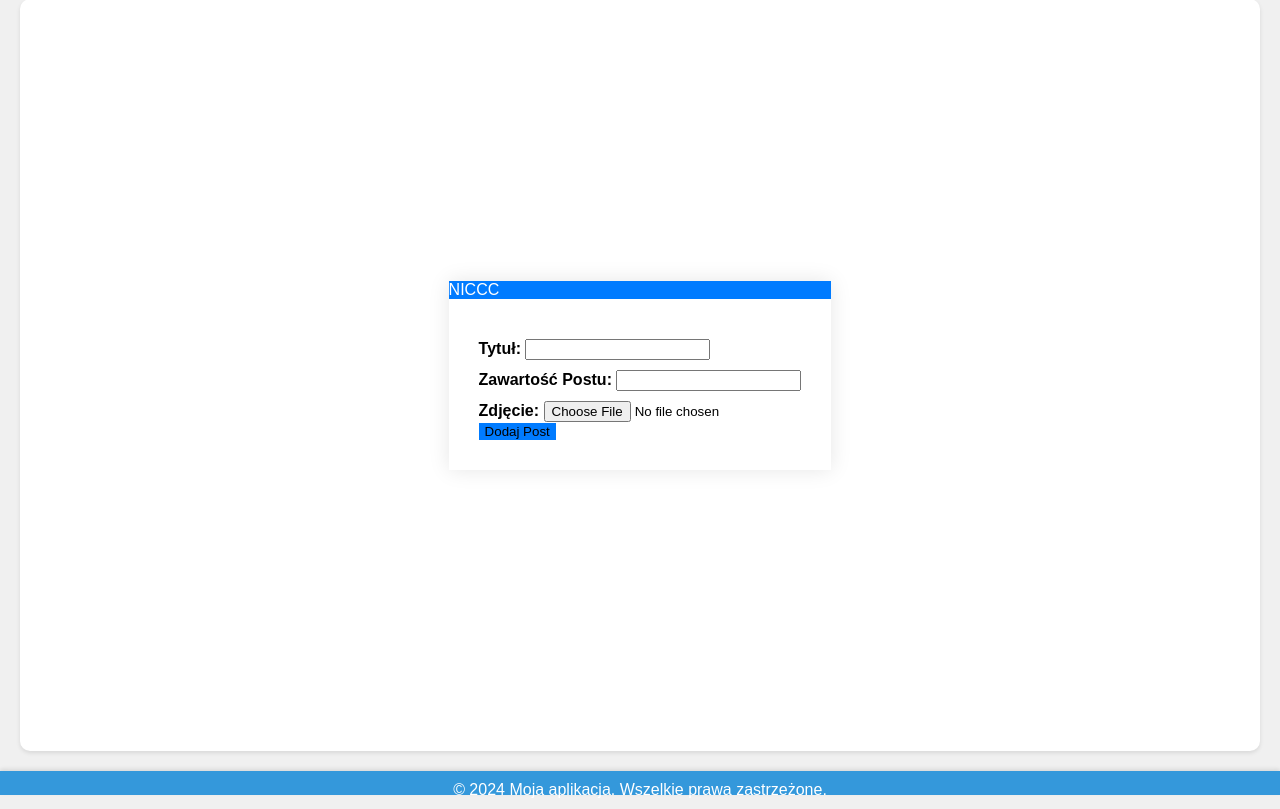
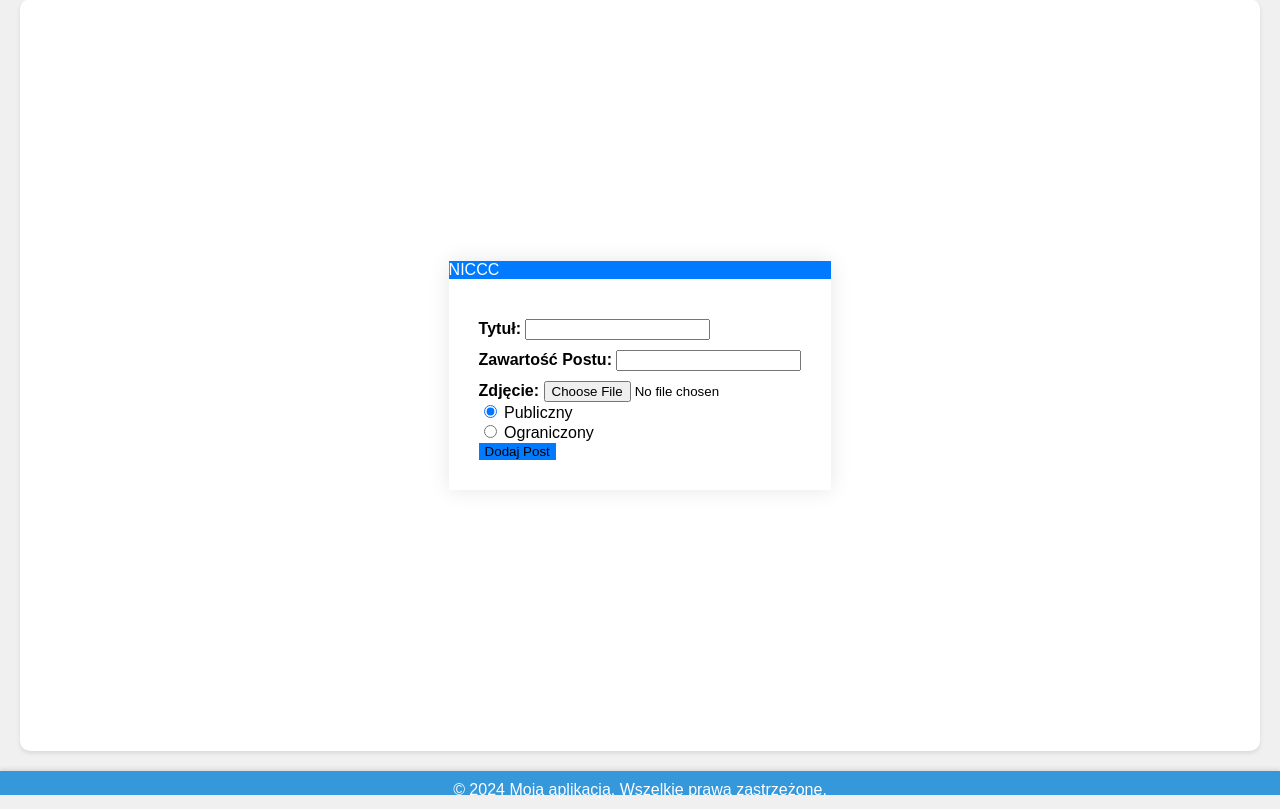
Before and after one commit to PiotrDabrowski232/Blog, a Django app: page /createpost/ in a window 1280 px wide. Shown: the part 85-894 px from the top of the page. Run offline with Django 5.2, Linux system fonts and the light colour scheme.

Commit message:
post publiczny/ograniczony

```diff
--- a/blog/blog/settings.py
+++ b/blog/blog/settings.py
@@ -130,7 +130,7 @@ STATIC_URL = 'static/'
 
 DEFAULT_AUTO_FIELD = 'django.db.models.BigAutoField'
 
-LOGIN_REDIRECT_URL = "/"
+LOGIN_REDIRECT_URL = "/posty/"
 LOGOUT_REDIRECT_URL = "/"
 
 MEDIA_URL = '/media/'
--- a/blog/mainapp/forms.py
+++ b/blog/mainapp/forms.py
@@ -17,13 +17,16 @@ class SignUpForm(UserCreationForm):
         fields = ('username', 'email', 'password1', 'password2')
 
 
+
 class CreatePostForm(forms.ModelForm):
-    title = forms.CharField(label='title', min_length=5, max_length=20)
-    description = forms.CharField(label='description', min_length=20, max_length=100)
+    title = forms.CharField(label='Tytuł', min_length=5, max_length=20)
+    description = forms.CharField(label='Treść', min_length=20, max_length=100)
+    dostep = forms.ChoiceField(label='Dostęp', choices=Post.DOSTEP_CHOICES)
 
     class Meta:
         model = Post
-        fields = ('title', 'description','image')
+        fields = ('title', 'description', 'image', 'dostep')
+
 
 class CreateCommentForm(forms.ModelForm):
     comment = forms.CharField(label='comment', widget=forms.Textarea(attrs={'rows': 4}))
--- a/blog/mainapp/models.py
+++ b/blog/mainapp/models.py
@@ -17,9 +17,13 @@ class Post(models.Model):
     tresc = models.TextField()
     data_utworzenia = models.DateTimeField(auto_now_add=True)
     autor = models.ForeignKey(User, on_delete=models.CASCADE)
-    dostep = models.CharField(max_length=20, choices=[('Publiczny', 'Publiczny'), ('Ograniczony', 'Ograniczony')])
-    haslo_dostepu = models.CharField(max_length=100, blank=True, null=True)
     image = models.ImageField(null=True, blank=True, upload_to="images/")
+    DOSTEP_CHOICES = (
+        ('Publiczny', 'Publiczny'),
+        ('Ograniczony', 'Ograniczony'),
+    )
+    dostep = models.CharField(max_length=20, choices=DOSTEP_CHOICES, default='Publiczny')
+
 
     def __str__(self):
         return self.tytul
--- a/blog/mainapp/templates/post/postForm.html
+++ b/blog/mainapp/templates/post/postForm.html
@@ -43,9 +43,20 @@
                 {% endif %}
             </div>
 
+            <div class="form-check">
+              <input type="radio" class="form-check-input" id="publiczny" name="dostep" value="Publiczny" checked>
+              <label class="form-check-label" for="publiczny">Publiczny</label>
+          </div>
+
+          <div class="form-check">
+              <input type="radio" class="form-check-input" id="ograniczony" name="dostep" value="Ograniczony">
+              <label class="form-check-label" for="ograniczony">Ograniczony</label>
+          </div>
+
+
             <button type="submit" class="btn btn-primary">Dodaj Post</button>
+        </form>
 
-          </form>
 
         </div>
       </div>
--- a/blog/mainapp/views.py
+++ b/blog/mainapp/views.py
@@ -10,8 +10,7 @@ from django.contrib.auth.decorators import login_required
 
 
 def index(request):
-    all_users = User.objects.all()
-    return render(request, "index.html", {"users":all_users})
+    return redirect('post_list')
 
 
 def signup(request):
@@ -38,21 +37,41 @@ def create_post_view(request):
     if request.method == 'POST':
         form = CreatePostForm(request.POST, request.FILES)
         if form.is_valid():
-           post = Post(
-               tytul = form.cleaned_data["title"],
-               tresc = form.cleaned_data["description"],
-               image = form.cleaned_data["image"],
-               autor = request.user
-           )
-           post.save()
+            # Uzyskujemy dane z formularza
+            tytul = form.cleaned_data['title']
+            tresc = form.cleaned_data['description']
+            image = form.cleaned_data['image']
+            dostep = form.cleaned_data['dostep']
+
+            # Tworzymy nowy obiekt Post i zapisujemy go
+            post = Post(
+                tytul=tytul,
+                tresc=tresc,
+                image=image,
+                dostep=dostep,
+                autor=request.user,
+            )
+            post.save()
     else:
         form = CreatePostForm()
     return render(request, './post/postForm.html', {'form': form})
 
 
+from django.shortcuts import render, redirect, get_object_or_404
+from django.contrib.auth.decorators import login_required
+from .models import Post
+from .forms import CreatePostForm, CreateCommentForm
+
+def index(request):
+    return redirect('post_list')
+
 def post_list(request):
-    posts = Post.objects.all()
+    if request.user.is_authenticated:
+        posts = Post.objects.all()
+    else:
+        posts = Post.objects.filter(dostep='Publiczny')
     return render(request, './post/post_list.html', {'posts': posts})
+
 
 
 
```
Also changed, not shown: blog/db.sqlite3, blog/mainapp/migrations/0002_remove_post_haslo_dostepu.py (added), blog/mainapp/migrations/0003_alter_post_dostep_alter_post_tytul.py (added), blog/mainapp/migrations/0004_alter_post_tytul.py (added), blog/media/images/pp_1.png (added), blog/media/images/pp_1_0EnNF2p.png (added), blog/media/images/pp_1_jXQeXZY.png (added), blog/media/images/pp_1_yGI7XXq.png (added). Lines whose indentation alone changed are shown as unchanged.
